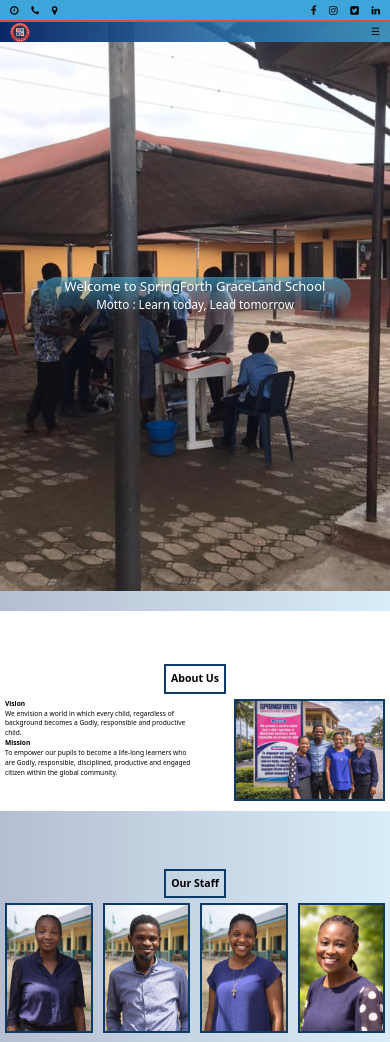
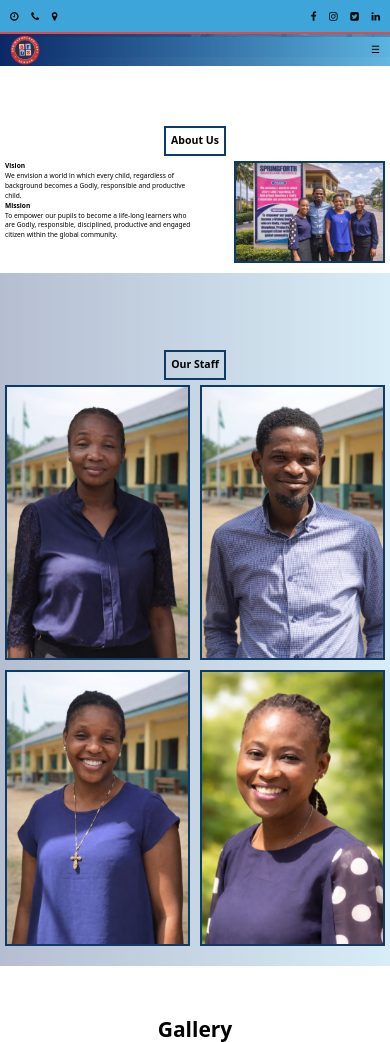
Before and after one commit to Tolulope-Ebenezer/springforthgraceland, a website: page index.html in a window 390 px wide. Shown: the top 1042 px of the page. Drawn offline with Linux system fonts and the light colour scheme.

Commit message:
restarted after deletion

```diff
--- a/index.html
+++ b/index.html
@@ -14,8 +14,8 @@
 
 <body class="w-full h-screen bg-gradient-to-r from-[rgba(10,40,102,0.3)] to-[rgba(61,165,217,0.2)]">
     <!-- Navigation -->
-    <header class="w-full h-[1rem] text-[10px] fixed z-1">
-        <nav id="navOne" class="p-[10px] flex flex-row bg-[#3DA5D9] text-blue justify-between items-center h-[0.4rem]">
+    <header class="w-full h-[4.1rem] text-[10px] fixed z-1">
+        <nav id="navOne" class="p-[10px] flex flex-row bg-[#3DA5D9] text-blue justify-between items-center h-[2rem]">
             <div id="contact">
                 <a href="" class="pr-[10px]"><i class="fa-regular fa-clock-o fa"></i><span
                         class="[@media(max-width:768px)]:hidden">8:00am - 3pm
@@ -36,8 +36,8 @@
         </nav>
         <div class="h-[0.1rem] bg-red-500"></div>
         <nav id="navTwo"
-            class="p-[10px] bg-gradient-to-r from-[rgba(10,40,102,5)] to-[rgba(61,165,217,0.8)] flex flex-row items-center h-[0.4rem] justify-between">
-            <div class="w-[20px]"><img id="logo-img" src="./IMG/Springforth logo.png" alt=""></div>
+            class="p-[10px] bg-gradient-to-r from-[rgba(10,40,102,5)] to-[rgba(61,165,217,0.8)] flex flex-row items-center h-[2rem] justify-between">
+            <div class="w-[30px]"><img id="logo-img" src="./IMG/Springforth logo.png" alt=""></div>
             <div class="[@media(min-width:769px)]:hidden">
                 <input type="checkbox" id="menu-toggle" class="hidden peer">
                 <label for="menu-toggle" class="hidden [@media(max-width:768px)]:block">&#9776;
@@ -70,7 +70,7 @@
 
     <!-- Home Section -->
     <section id="home"
-        class="bg-[url('../IMG/HomePage.png')] h-[100vh] bg-no-repeat bg-center bg-cover object-cover flex items-center justify-center mb-[20px] w-full [@media(max-width:768px)]:h-[70vh]">
+        class="bg-[url('../IMG/HomePage.png')]  bg-no-repeat bg-center bg-cover object-cover flex items-center justify-center mb-[20px] w-full  sm:h-[70vh] lg:h-[100vh]">
         <div
             class="h-[clamp(60px\,5.36vw\,120px)] flex flex-col bg-gradient-to-b from-[rgba(68,177,223,0.6)] to-[rgba(128,139,196,0)] rounded-[30px] w-[80%] items-center">
             <h1 class="text-[clamp(13px,3vw,45px)] text-white">
@@ -82,9 +82,10 @@
     </section>
 
     <!-- About Section -->
-    <section id="about" class="pt-[3rem] bg-white h-auto flex flex-col items-center pb-[10px] mb-[10px]">
+    <section id="about"
+        class="pt-[4rem] bg-white  flex flex-col items-center pb-[10px] mb-[10px] sm:h-[60vh] md:h-[100vh]">
         <h2
-            class="mt-[5px] justify-center text-[clamp(10px,2.7vw,40px)] font-bold border-[clamp(2px,0.3vw,5px)] border-[#0D3B66] p-[5px] mb-[5px]">
+            class="mt-[5px] justify-center text-[clamp(10px,2.7vw,40px)] font-bold border-[clamp(2px,0.3vw,5px)] border-[#0D3B66] p-[5px] mb-[5px] text-gradient-to-r from-[rgba(10,40,102,0.3)] to-[rgba(61,165,217,0.2)]">
             About Us</h2>
         <div class="flex flex-row flex-no-wrap w-[100%] justify-between text-[clamp(8px,2vw,25px)]">
             <div class="flex flex-col w-[50%] text-[clamp(6px,1.7vw,25px)] pl-[5px]">
@@ -107,18 +108,18 @@
             </div>
             <div class="w-[40%] pr-[5px]">
                 <img src="./IMG/aboutus.jpg" alt="Mission and vision image"
-                    class="w-full h-auto object-cover border border-[clamp(2px,0.3vw,5px)] border-[#0D3B66]">
+                    class="max-w-full max-h-full object-cover border border-[clamp(2px,0.3vw,5px)] border-[#0D3B66]">
             </div>
         </div>
     </section>
 
     <!-- Staff Section -->
-    <section id="staff" class="pt-[3rem] mb-[20px] h-auto">
+    <section id="staff" class="pt-[4.2rem] mb-[20px] lg:h-[100vh] sm:h-[60vh]">
         <div class="flex flex-col items-center">
             <h2
                 class="flex justify-center text-[clamp(10px,2.7vw,40px)] font-bold border-[clamp(2px,0.3vw,5px)] border-[#0D3B66] p-[5px] mb-[5px]">
                 Our Staff</h2>
-            <div class="grid grid-cols-4 gap-[10px] mx-[5px]">
+            <div class="grid grid-cols-4 gap-[10px] mx-[5px] [@media(max-width:768px)]:grid-cols-2 gap[10px] mx-[5px]">
                 <img src=" ./IMG/Teacher1.jpg" alt="staff image 1" class=" h-auto border border-[2px] border-[#0D3B66]">
                 <img src="./IMG/Teacher2.jpg" alt="staff image 2"
                     class="w-full h-auto border border-[2px] border-[#0D3B66]">
```
Also changed, not shown: dist/output.css.
